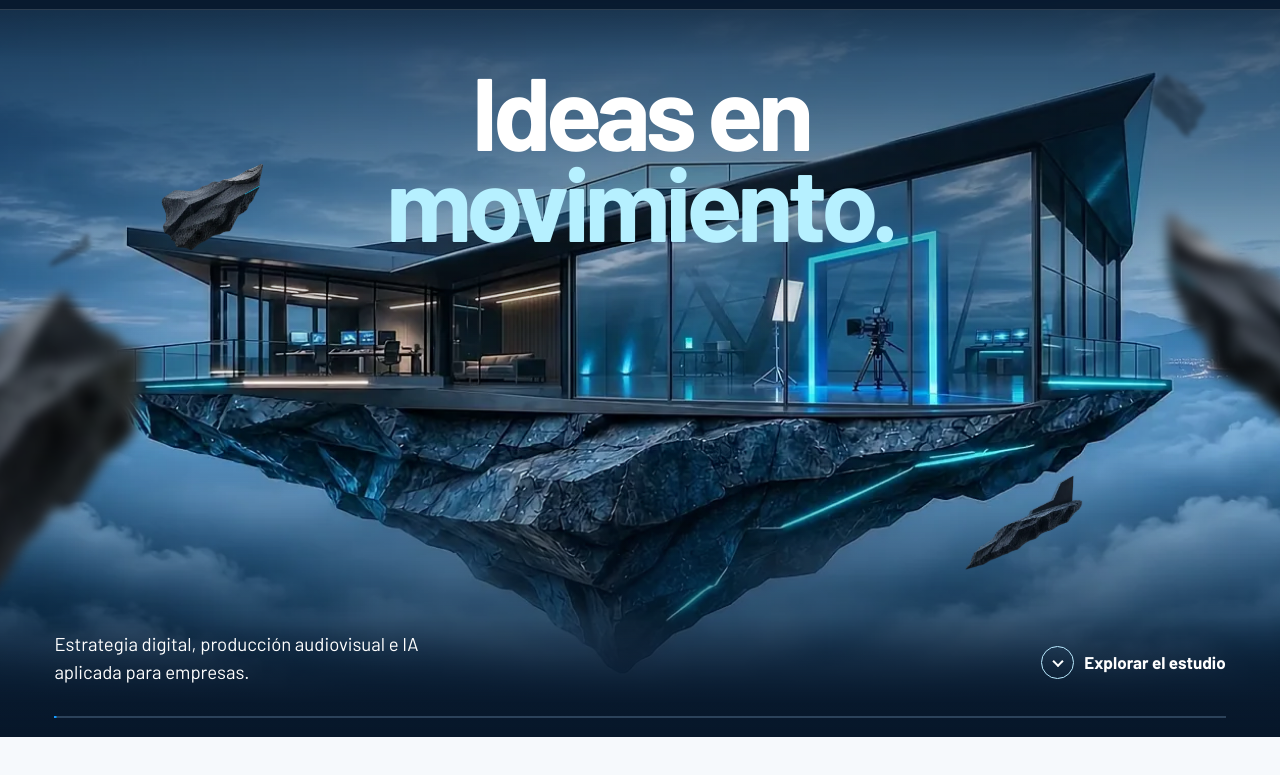
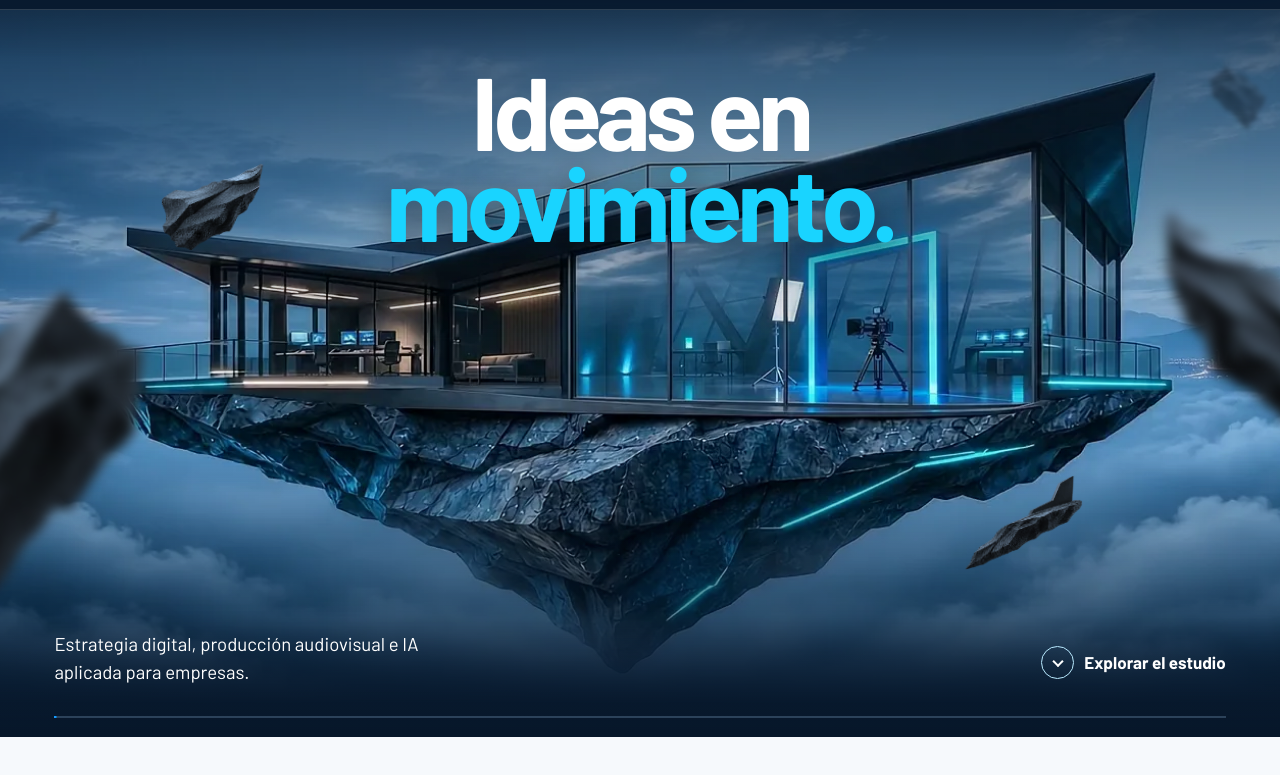
Before and after one commit to Leonardosv90/proyecto-elevium, a plain HTML site: page index.html in a window 1280 px wide. Shown: the part 63-838 px from the top of the page. Drawn offline with Linux system fonts and the light colour scheme; animation ran at ten frames a second.

Commit message:
Match hero fragments to the studio film

```diff
--- a/index.html
+++ b/index.html
@@ -142,33 +142,35 @@ h1,h2,h3{font-weight:700;line-height:.98;letter-spacing:-.052em;overflow-wrap:br
     calc(-50% + var(--pointer-y,0) * var(--parallax) * .72 + var(--departure,0) * var(--exit-y));
   scale:calc(1 + var(--departure,0) * var(--growth));
   rotate:calc(var(--pointer-x,0) * var(--pointer-turn) + var(--departure,0) * var(--turn));
-  opacity:calc(var(--fragment-opacity,1) * var(--clarity,1));
+  opacity:calc(var(--fragment-opacity,1) * var(--plane-opacity,1) * var(--clarity,1));
+  filter:grayscale(.86) sepia(.6) hue-rotate(169deg) saturate(1.7)
+    brightness(var(--fragment-light,1)) blur(var(--fragment-blur,0px));
   animation:fragment-drift var(--duration) var(--delay) ease-in-out infinite alternate;
   animation-play-state:var(--fragments-animation,running);
 }
 .fragment--far{
   --layer:2;--pointer-x:var(--far-x,0);--pointer-y:var(--far-y,0);--departure:var(--depart-far,0);
-  --parallax:18px;--pointer-turn:3deg;--growth:.13;--clarity:.48;
+  --parallax:18px;--pointer-turn:3deg;--growth:.13;--clarity:.48;--plane-opacity:var(--far-opacity,1);
   --duration:14s;--bob:3%;--sway:2deg;
-  filter:blur(clamp(1px,.16vw,2px));
+  --fragment-light:1.13;--fragment-blur:clamp(1px,.16vw,2px);
 }
 .fragment--middle{
   --layer:3;--pointer-x:var(--middle-x,0);--pointer-y:var(--middle-y,0);--departure:var(--depart-middle,0);
   --parallax:66px;--pointer-turn:7deg;--growth:.36;
-  --duration:8s;--bob:6%;--sway:4deg;
+  --duration:8s;--bob:6%;--sway:4deg;--fragment-light:.95;
 }
 .fragment--near{
   --layer:5;--pointer-x:var(--near-x,0);--pointer-y:var(--near-y,0);--departure:var(--depart-near,0);
   --parallax:clamp(105px,12vw,180px);--pointer-turn:14deg;--growth:.76;
   --duration:5.6s;--bob:10%;--sway:6deg;
-  filter:blur(clamp(3px,.45vw,8px));
+  --fragment-light:.86;--fragment-blur:clamp(3px,.45vw,8px);
 }
 .fragment--far-west{
-  --size:clamp(1.55rem,3.4vw,3.8rem);--top:39%;--left:5.5%;
+  --size:clamp(1.55rem,3.4vw,3.8rem);--top:36%;--left:3%;
   --exit-x:-13vw;--exit-y:-5vh;--turn:-9deg;--delay:-9s;
 }
 .fragment--far-east{
-  --size:clamp(1.85rem,4.5vw,4.7rem);--top:21%;--left:92%;
+  --size:clamp(1.85rem,4.5vw,4.7rem);--top:20%;--left:96.7%;
   --exit-x:15vw;--exit-y:-8vh;--turn:9deg;--delay:-3s;--facing:-1;
 }
 .fragment--middle-west{
@@ -198,7 +200,7 @@ h1,h2,h3{font-weight:700;line-height:.98;letter-spacing:-.052em;overflow-wrap:br
 .motion .scene:not(.is-active){visibility:hidden}
 .motion .scene-hero .static-model{display:none}
 .motion .hero-title{opacity:var(--hero,1);transform:translateY(var(--hero-rise,0px));filter:blur(var(--hero-blur,0px))}
-.motion .hero-title .hero-accent{color:#b6f0ff}
+.motion .hero-title .hero-accent{color:var(--cyan);text-shadow:0 .07em .28em #04132199}
 .motion .hero-meta{position:absolute;inset:auto var(--gutter) 3.25rem;width:auto;max-width:91rem;margin-inline:auto;padding:0;opacity:var(--hero,1)}
 .motion .scroll-cue i{border-color:#b9eaff}
 .motion .scroll-cue:hover i{color:var(--navy)}
@@ -248,6 +250,10 @@ h1,h2,h3{font-weight:700;line-height:.98;letter-spacing:-.052em;overflow-wrap:br
   .nav-desktop a{font-size:.95rem}
   .motion .tour-content{padding-top:1rem}
   .motion .hot-panel{width:min(35vw,29rem)}
+}
+@media (max-aspect-ratio:1/1){
+  .fragment--far-west{--top:25%}
+  .fragment--far-east{--top:16%}
 }
 @media (max-width:45rem){
   :root{--gutter:clamp(1rem,5vw,1.5rem)}
@@ -552,7 +558,8 @@ function drawScene() {
     "--film-fill": ease(segment(p, .055, .36)),
     "--film-fallback": ease(segment(p, .17, .44)),
     "--film-shade": .83 * ease(segment(p, .12, .55)),
-    "--depart-far": ease(segment(p, .065, .30)),
+    "--depart-far": ease(segment(p, .008, .105)),
+    "--far-opacity": 1 - ease(segment(p, .015, .085)),
     "--depart-middle": ease(segment(p, .045, .25)),
     "--depart-near": ease(segment(p, .025, .19)),
     "--fragment-opacity": 1 - ease(segment(p, .20, .30)),
```
